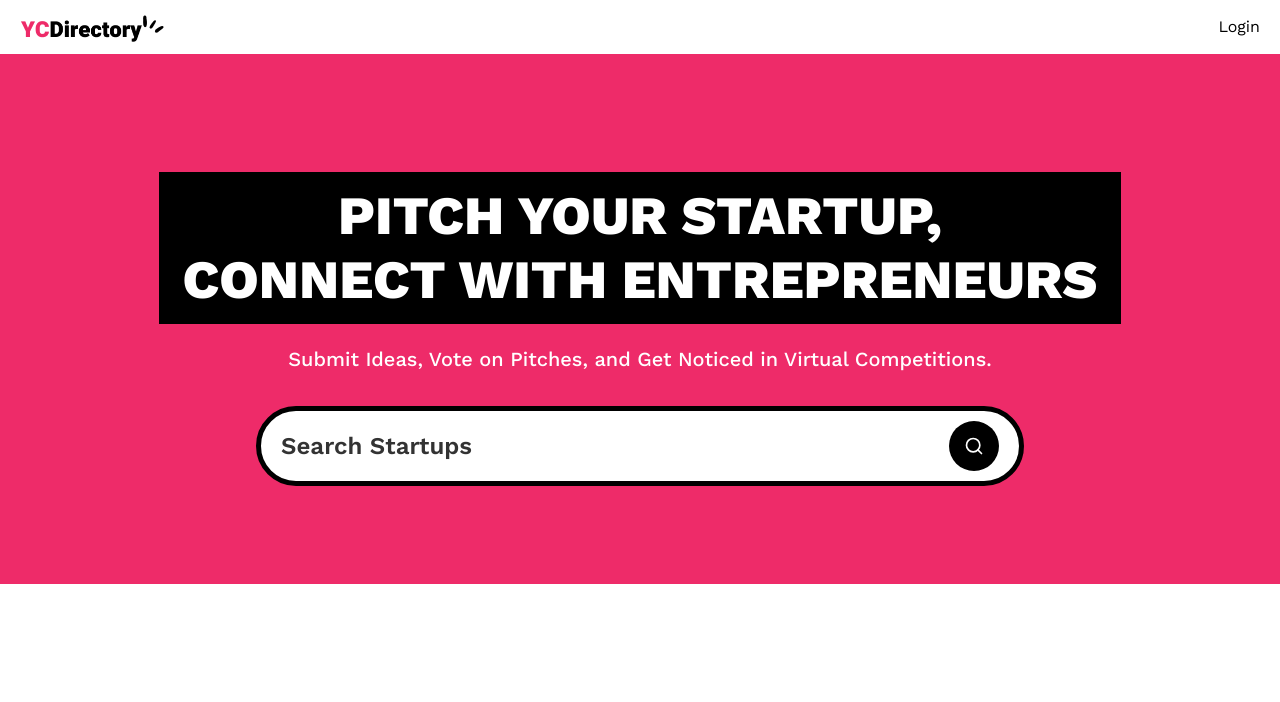
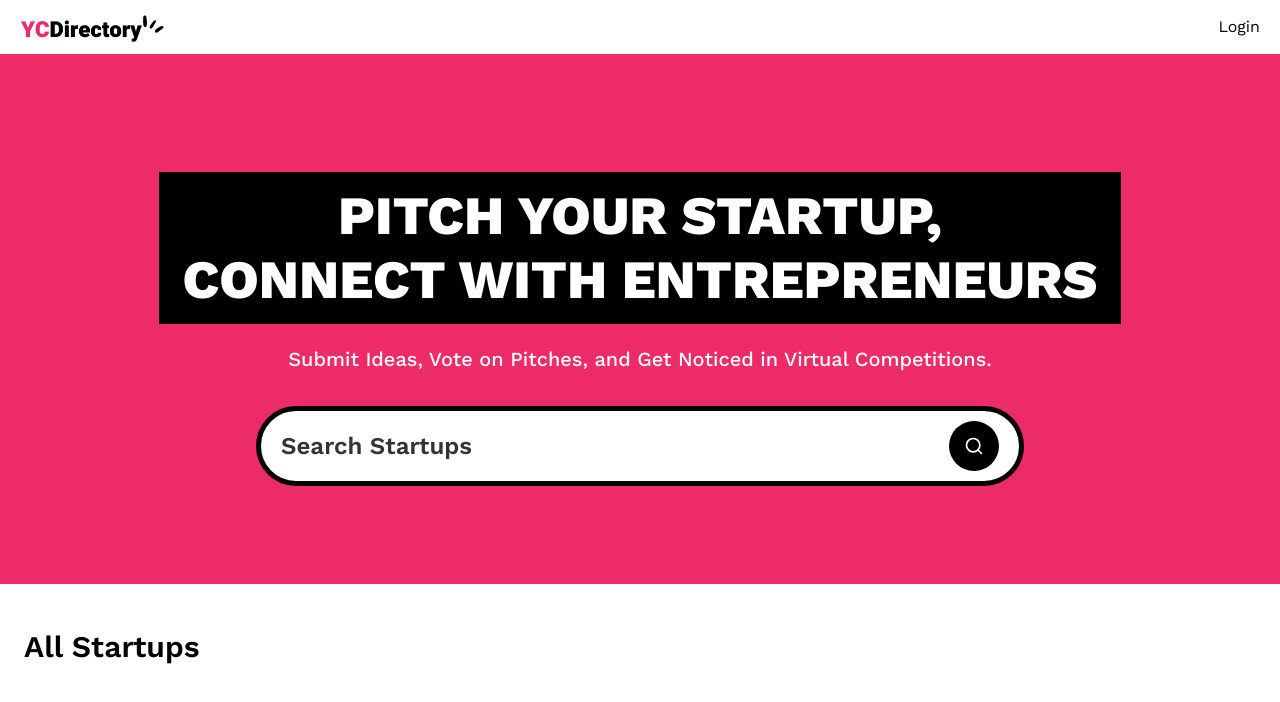
Before and after one commit to qhoncheh/YC-Directory-Next.js, a Next.js app: page / in a window 1280 px wide. Shown: the top 702 px of the page. Built offline with nearby package versions, Linux system fonts and the light colour scheme; no server answers.

Commit message:
start All Startups 👌

```diff
--- a/app/(root)/page.tsx
+++ b/app/(root)/page.tsx
@@ -15,6 +15,15 @@ export default async function Home({ searchParams}: {searchParams: Promise<{ que
 
         <SearchForm query={query}/>
       </section>
+      <section className="section_container">
+        <p className="text-30-semibold">
+          {query ? `Search results for "${query}"` :  'All Startups'}
+        </p>
+
+        <ul className="mt-7 card_grid">
+
+        </ul>
+      </section>
     </>
   );
 }
--- a/components/SearchFormReset.jsx
+++ b/components/SearchFormReset.jsx
@@ -1,5 +1,6 @@
 'use client'
 
+import { X } from "lucide-react";
 import Link from "next/link"
 
 const SearchFormReset = () => {
```
